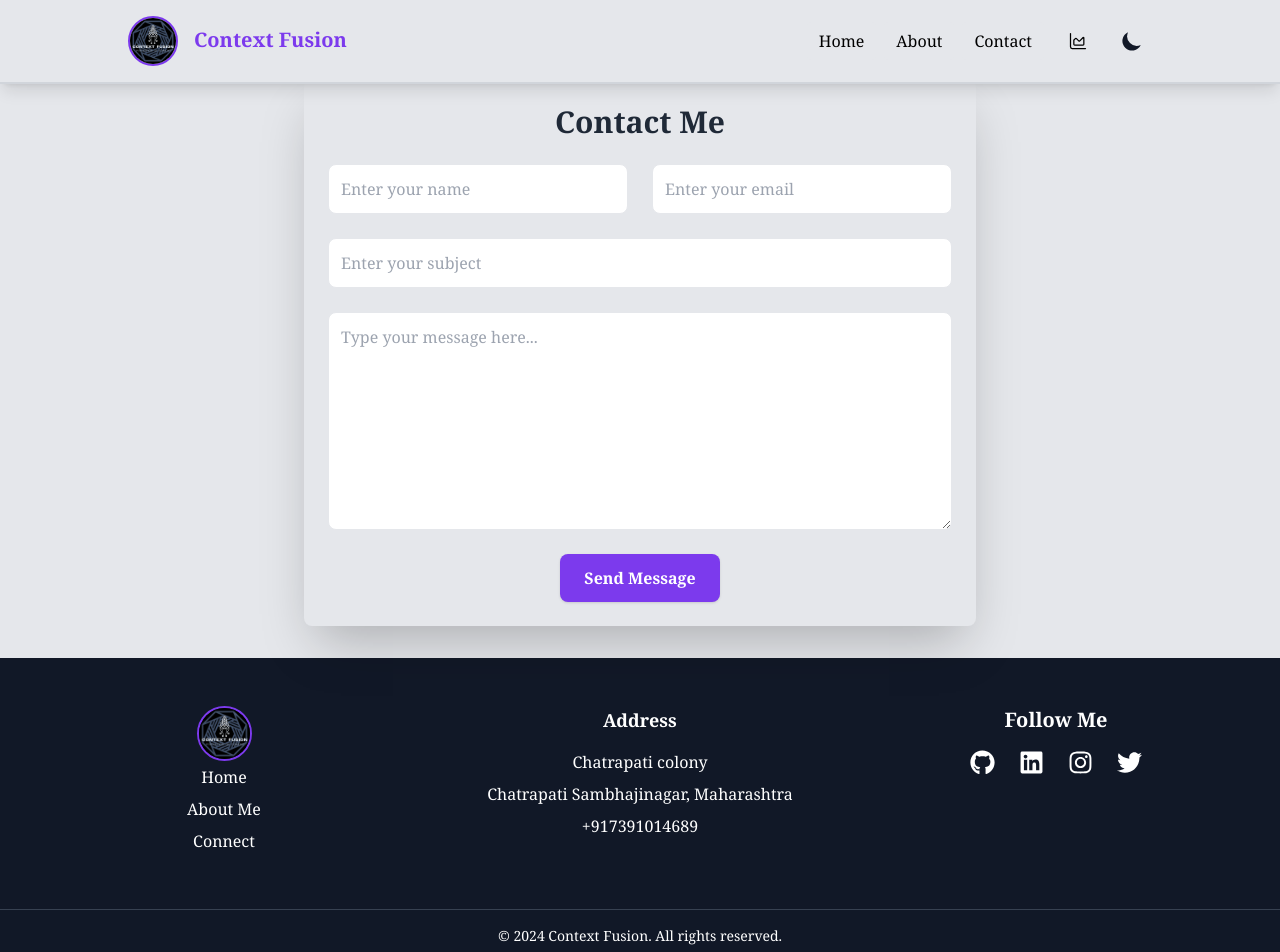
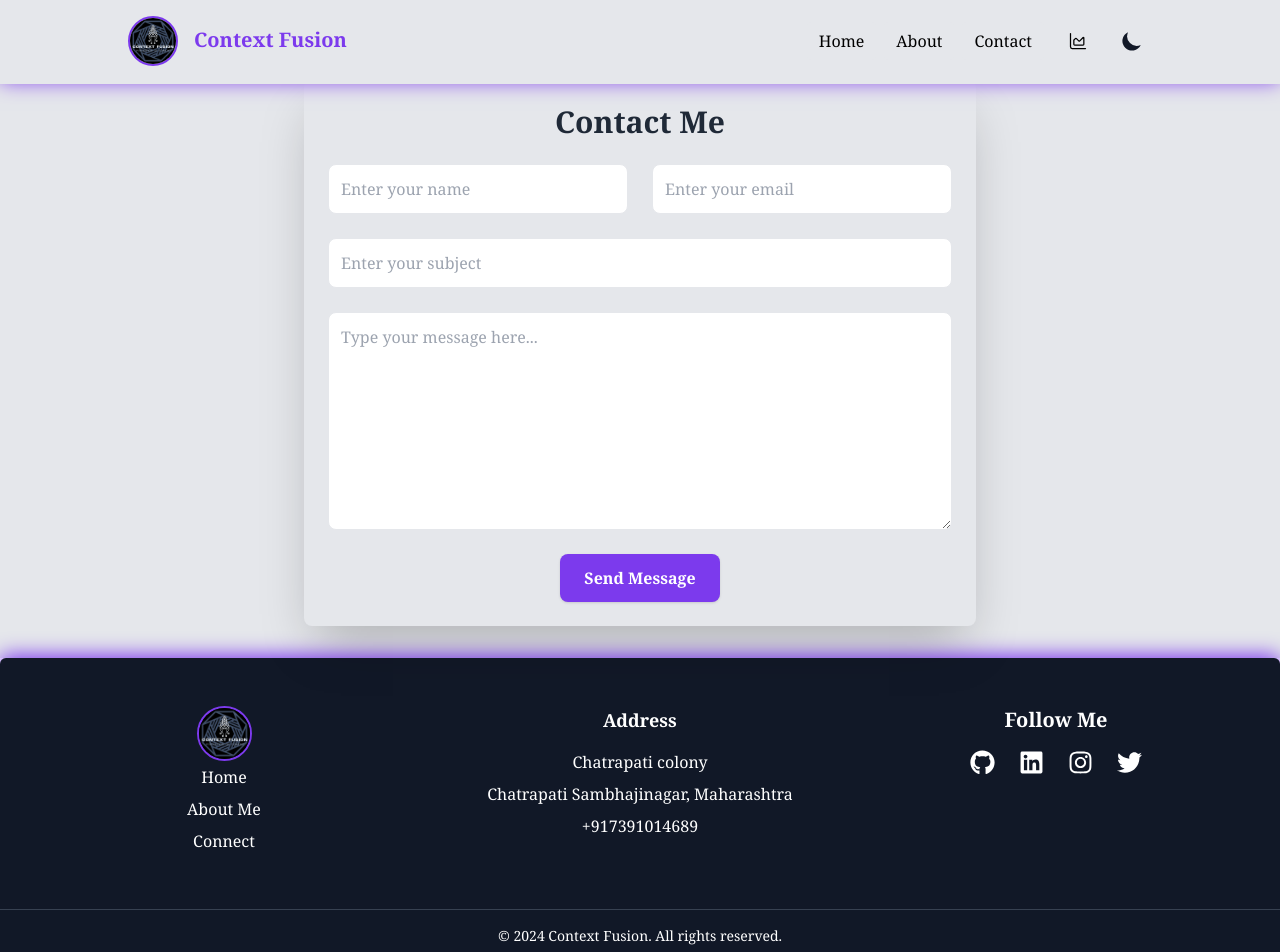
Before and after one commit to mankarshubham81/context-fusion, a Next.js app: page /contact in a window 1280 px wide. Shown: the top 952 px of the page. Built offline with nearby package versions, Linux system fonts and the light colour scheme; no server answers.

Commit message:
added animated UI

```diff
--- a/src/app/about/page.tsx
+++ b/src/app/about/page.tsx
@@ -100,7 +100,7 @@ const About = () => {
   const images = [author.image.asset.url, logoSrc];
 
   return (
-    <section className="min-h-screen mt-12  sm:mx-4 py-8 bg-gray-100 dark:bg-slate-900">
+    <section className="min-h-screen mt-12  sm:mx-4 py-8 bg-gray-100 dark:bg-slate-900 [filter:drop-shadow(0_0_1em_#7C3AED)]">
       <div className="w-full px-4">
         {/* <h1 className="text-center text-4xl font-bold text-gray-800 dark:text-white mb-8">
           Context Fusion
--- a/src/components/Footer.tsx
+++ b/src/components/Footer.tsx
@@ -60,7 +60,7 @@ export default function Footer() {
   }, []);
 
   return (
-    <footer className="bg-gray-900 text-white">
+    <footer className="bg-gray-900 text-white shadow-[0_-3px_20px_#7C3AED] rounded-tl-md rounded-tr-md">
       <div className="container mx-auto px-4 md:px-8 py-12">
         <div className="grid grid-cols-1 md:grid-cols-3 gap-8">
           {/* Section 1: Company Logo and Page Links */}
--- a/src/components/Navbar.tsx
+++ b/src/components/Navbar.tsx
@@ -38,7 +38,7 @@ const Header = () => {
 
   return (
     <div>
-    <header className="supports-backdrop-blur fixed left-0 right-0 top-0 z-40 bg-gray-200 text-black py-4 backdrop-blur dark:dark:bg-gray-900 dark:text-white border-b-2 shadow-lg border-gray-300 dark:border-none">
+    <header className="supports-backdrop-blur fixed left-0 right-0 top-0 z-40 bg-gray-200 text-black py-4 backdrop-blur dark:dark:bg-gray-900 dark:text-white border-b-2 shadow-[0_-3px_20px_#7C3AED] dark:border-none">
       <div className="mx-auto flex max-w-4xl items-center justify-between px-3 xl:max-w-5xl xl:px-0">
         <Link href="/" aria-label="Context Fusion" className="flex items-center">
           <div className="animate-wave">
```
